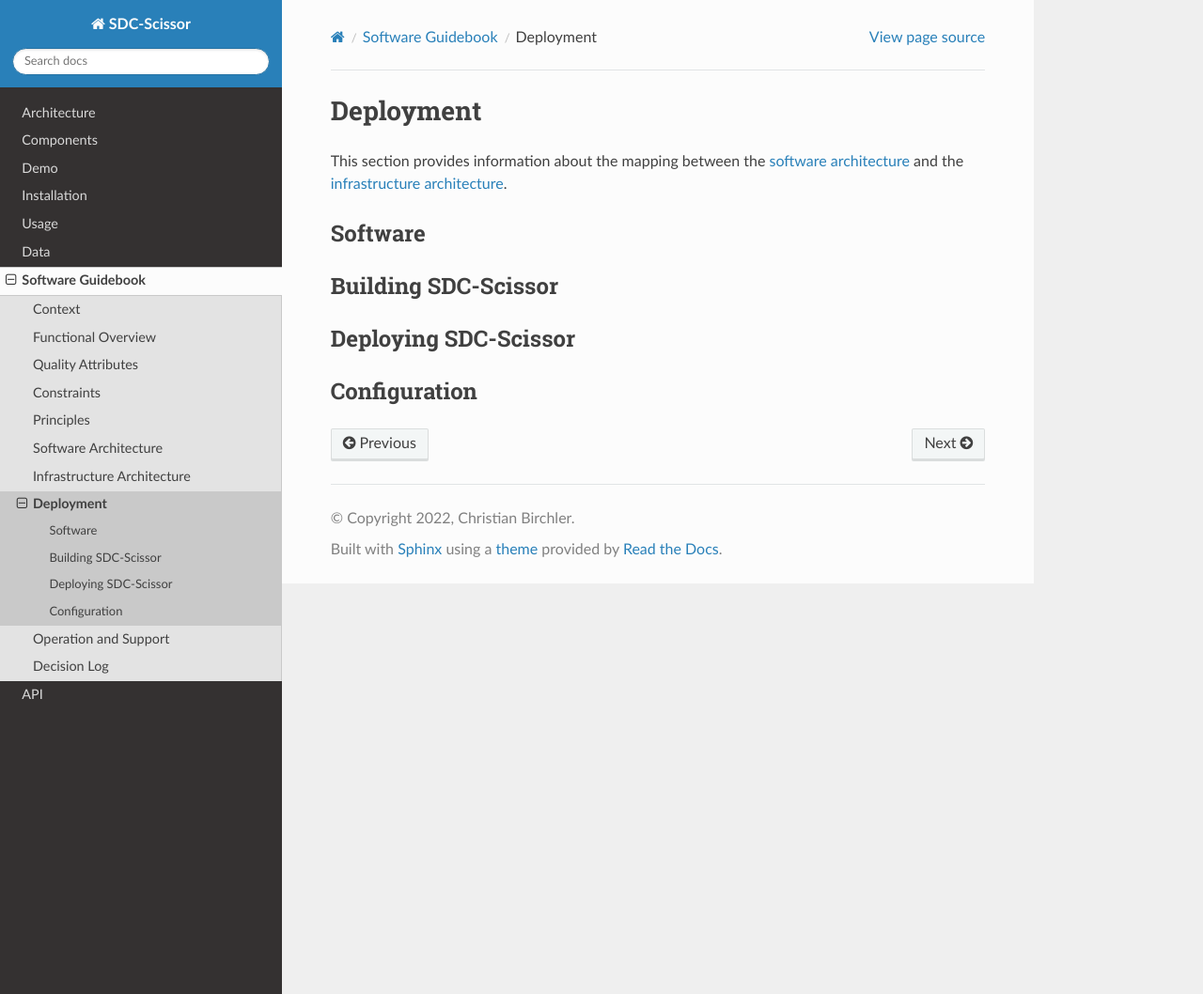
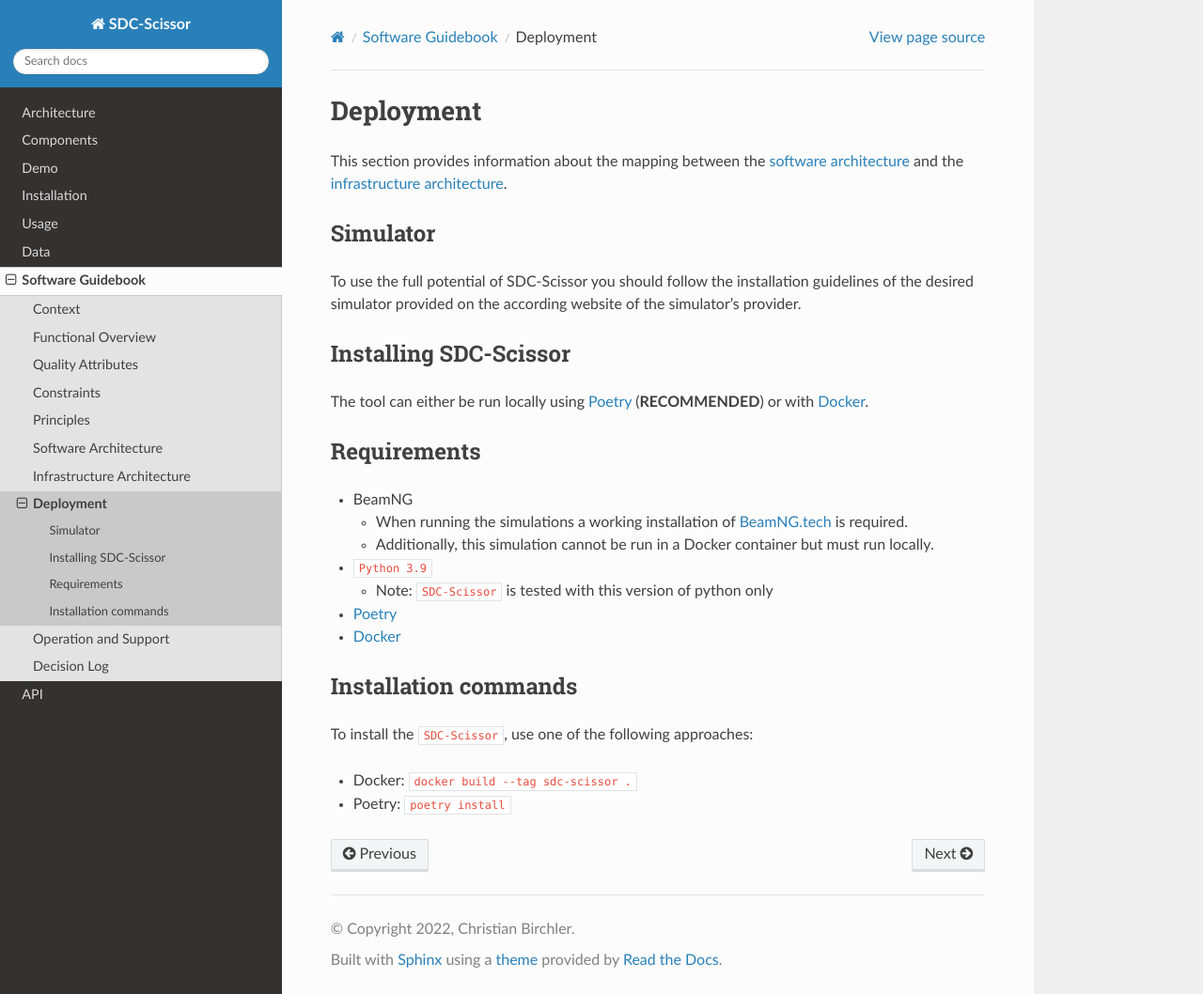
Before and after one commit to christianbirchler-org/sdc-scissor, a Sphinx documentation site: the page built from docs/software_guidebook/deployment.md, in a window 1280 px wide and 1058 px high. Shown: the whole window at 94% size. Built offline with Sphinx 7.4.7 and the Read the Docs theme 2.0.0, drawn with Linux system fonts in a browser that asks for light colours.

```diff
--- a/docs/software_guidebook/deployment.md
+++ b/docs/software_guidebook/deployment.md
@@ -4,10 +4,25 @@ This section provides information about the mapping between the
 and the
 [infrastructure architecture](https://sdc-scissor.readthedocs.io/en/latest/software_guidebook/infrastructure_architecture.html).
 
-## Software
+## Simulator
+To use the full potential of SDC-Scissor you should follow the installation guidelines of the desired simulator provided
+on the according website of the simulator's provider.
 
-## Building SDC-Scissor
+## Installing SDC-Scissor
+The tool can either be run locally using [Poetry](https://python-poetry.org/docs/) (**RECOMMENDED**) or with
+[Docker](https://docs.docker.com/get-docker/).
 
-## Deploying SDC-Scissor
+## Requirements
+* BeamNG
+    * When running the simulations a working installation of [BeamNG.tech](https://beamng.tech) is required.
+    * Additionally, this simulation cannot be run in a Docker container but must run locally.
+* `Python 3.9`
+    * Note: `SDC-Scissor` is tested with this version of python only
+* [Poetry](https://python-poetry.org/docs/)
+* [Docker](https://docs.docker.com/get-docker/)
 
-## Configuration
+## Installation commands
+To install the ``SDC-Scissor``, use one of the following approaches:
+
+* Docker: `docker build --tag sdc-scissor .`
+* Poetry: `poetry install`
```
Also changed, not shown: CONTRIBUTING.md (added, +80 -0 lines), docs/software_guidebook/infrastructure_architecture.md (+7 -8 lines), docs/software_guidebook/principles.md (+1 -1 lines).
